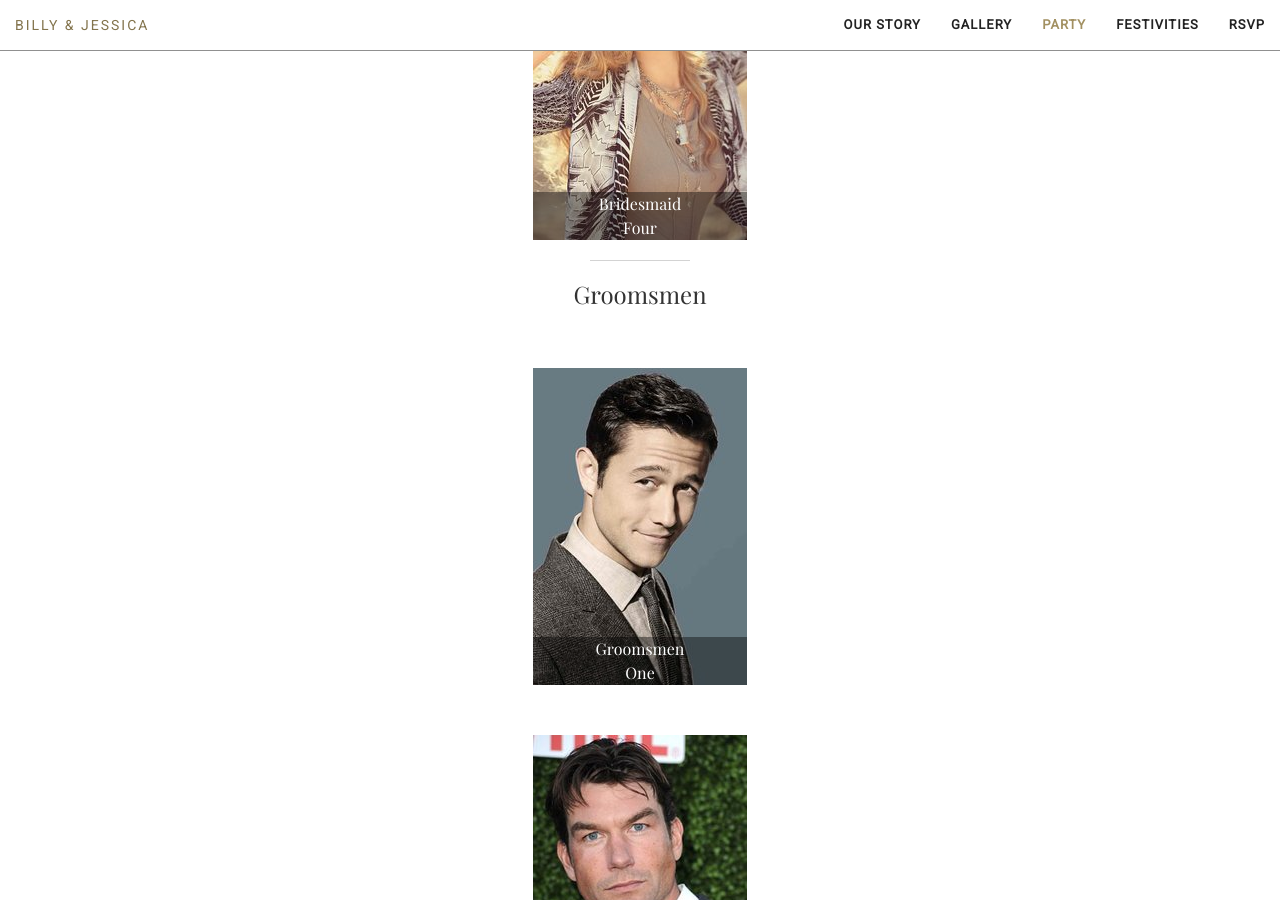
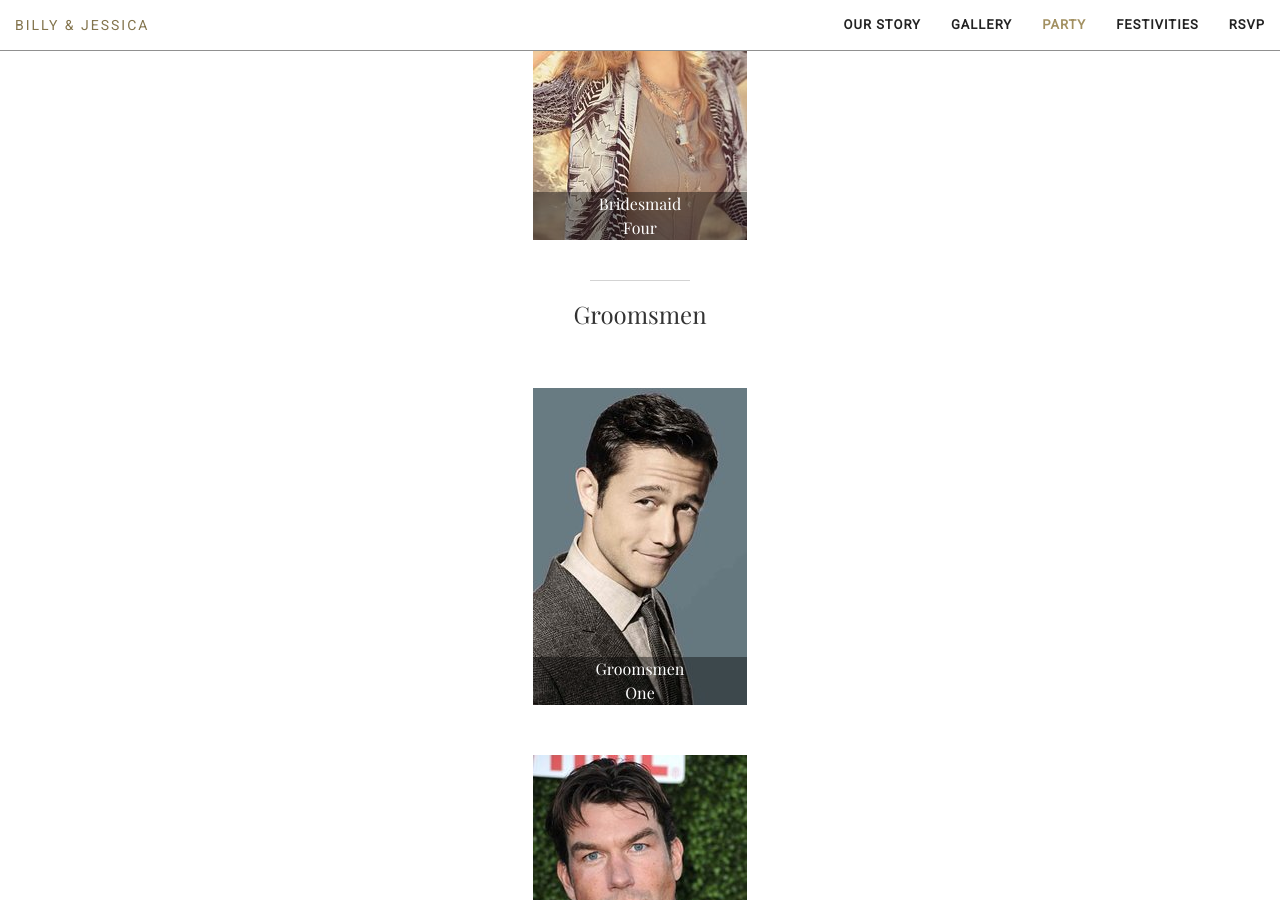
Before and after one commit to notbleh/wed-website, a Jekyll site: the page built from live.html, in a window 1280 px wide and 900 px high, scrolled down 4885 px. Built offline with Jekyll 4.4.1, drawn with Linux system fonts in a browser that asks for light colours.

Commit message:
Update style.css

```diff
--- a/css/style.css
+++ b/css/style.css
@@ -24,7 +24,7 @@ input[type=text] {
     position: relative;
     display: block;
     width: 214px;
-    margin: 50px auto 0;
+    margin: 50px auto 20px;
 }
 
 .wedding-party-box p {
```
